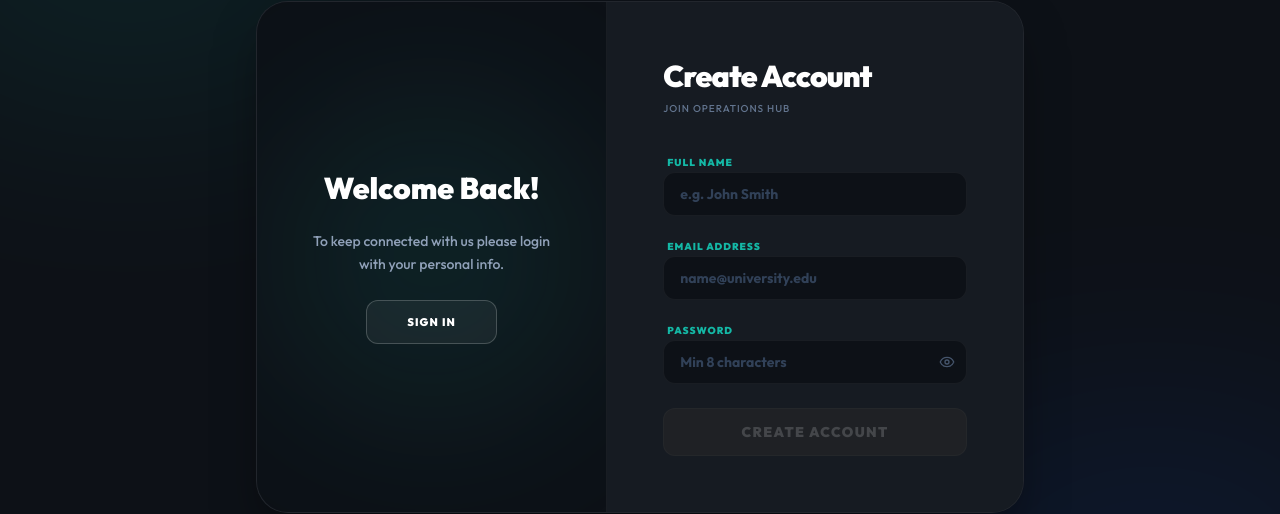
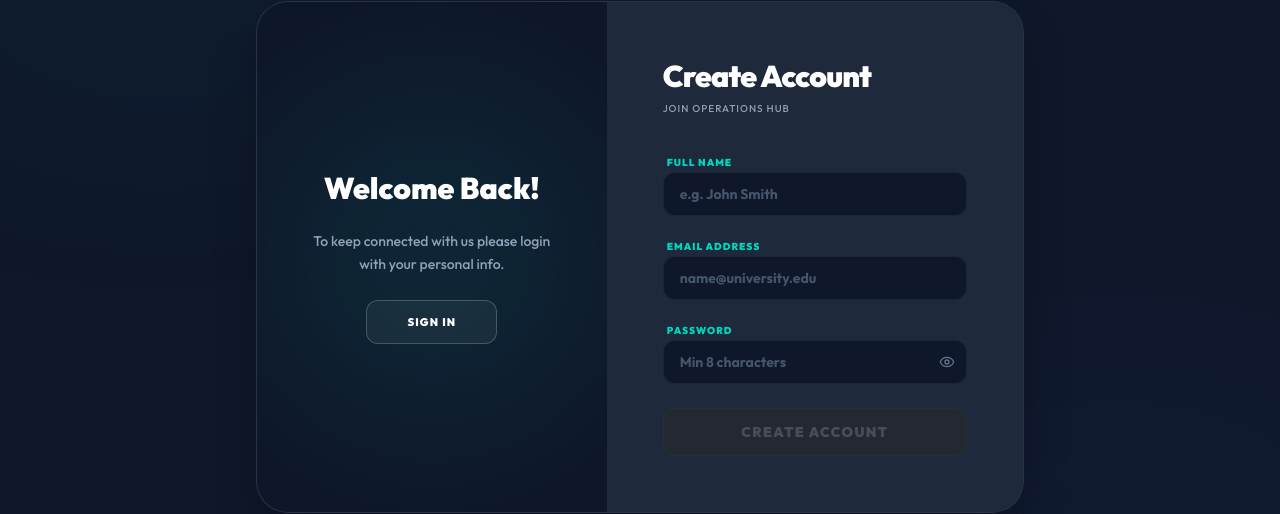
Before and after one commit to NethminiThamel/it3030-paf-2026-smart-campus-WE_419_2.2, a React (Vite) app in the folder frontend/: page /register in a window 1280 px wide. Shown: the part 143-657 px from the top of the page. Built offline with nearby package versions, Linux system fonts and the light colour scheme; no server answers.

Commit message:
UI update of login and registraion page

```diff
--- a/frontend/src/pages/RegisterPage.tsx
+++ b/frontend/src/pages/RegisterPage.tsx
@@ -65,17 +65,17 @@ export function RegisterPage() {
   }
 
   return (
-    <div className="flex h-full items-center justify-center bg-[#0d1117] px-4 font-sans relative overflow-hidden">
-      <div className="absolute top-0 left-0 w-full h-full opacity-10">
-        <div className="absolute top-[-10%] left-[-10%] w-[40%] h-[40%] rounded-full bg-[#14b8a6] blur-[120px]" />
-        <div className="absolute bottom-[-10%] right-[-10%] w-[40%] h-[40%] rounded-full bg-blue-600 blur-[120px]" />
+    <div className="flex h-full items-center justify-center bg-[#0f172a] px-4 font-sans relative overflow-hidden">
+      <div className="absolute top-0 left-0 w-full h-full opacity-20">
+        <div className="absolute top-[-10%] left-[-10%] w-[45%] h-[45%] rounded-full bg-teal-500/20 blur-[120px]" />
+        <div className="absolute bottom-[-10%] right-[-10%] w-[45%] h-[45%] rounded-full bg-blue-500/20 blur-[120px]" />
       </div>
 
-      <div className="flex w-full max-w-[768px] overflow-hidden rounded-[2rem] bg-[#161b22] shadow-2xl shadow-black/50 border border-white/5 relative z-10 my-10">
+      <div className="flex w-full max-w-[768px] overflow-hidden rounded-[2rem] bg-[#1e293b] shadow-2xl shadow-black/40 border border-white/5 relative z-10 my-10">
 
         {/* Left Side: Toggle Panel */}
-        <div className="hidden flex-1 flex-col items-center justify-center bg-[#0d1117] p-12 text-center text-white sm:flex relative overflow-hidden border-r border-white/5">
-          <div className="absolute top-1/2 left-1/2 -translate-x-1/2 -translate-y-1/2 w-80 h-80 bg-[#14b8a6]/10 rounded-full blur-[80px]" />
+        <div className="hidden flex-1 flex-col items-center justify-center bg-[#0f172a] p-12 text-center text-white sm:flex relative overflow-hidden">
+          <div className="absolute top-1/2 left-1/2 -translate-x-1/2 -translate-y-1/2 w-80 h-80 bg-teal-500/10 rounded-full blur-[80px]" />
 
           <div className="relative z-10 space-y-6">
             <h2 className="text-3xl font-black">Welcome Back!</h2>
@@ -84,7 +84,7 @@ export function RegisterPage() {
             </p>
             <Link
               to="/"
-              className="inline-flex h-11 items-center rounded-xl border border-white/20 bg-white/5 px-10 text-[11px] font-black uppercase tracking-widest transition-all hover:bg-white hover:text-black"
+              className="inline-flex h-11 items-center rounded-xl border border-white/20 bg-white/5 px-10 text-[11px] font-black uppercase tracking-widest transition-all hover:bg-white hover:text-[#0f172a]"
             >
               Sign In
             </Link>
@@ -92,10 +92,10 @@ export function RegisterPage() {
         </div>
 
         {/* Right Side: Form */}
-        <div className="flex flex-[1.2] flex-col justify-center p-10 sm:p-14 bg-[#161b22]">
+        <div className="flex flex-[1.2] flex-col justify-center p-10 sm:p-14 bg-[#1e293b]">
           <div className="mb-8 text-center sm:text-left">
             <h1 className="text-3xl font-black tracking-tight text-white">Create Account</h1>
-            <p className="mt-2 text-sm font-medium text-slate-500 uppercase tracking-widest text-[10px]">Join Operations Hub</p>
+            <p className="mt-2 text-sm font-medium text-slate-400 uppercase tracking-widest text-[10px]">Join Operations Hub</p>
           </div>
 
           {error && (
@@ -107,10 +107,10 @@ export function RegisterPage() {
 
           <div className="space-y-4">
             <div className="space-y-1">
-              <label className={`ml-1 text-[10px] font-black uppercase tracking-widest transition-colors ${touched.fullName && nameError ? 'text-red-500' : 'text-[#14b8a6]'}`}>Full Name</label>
+              <label className={`ml-1 text-[10px] font-black uppercase tracking-widest transition-colors ${touched.fullName && nameError ? 'text-red-500' : 'text-teal-400'}`}>Full Name</label>
               <input
                 type="text"
-                className={`h-11 w-full rounded-xl border bg-[#0d1117] px-4 text-sm font-bold text-white outline-none transition-all placeholder:text-slate-700 focus:ring-1 ${touched.fullName && nameError ? 'border-red-500/50 ring-red-500/20 focus:border-red-500' : 'border-white/5 focus:ring-[#14b8a6]/50 focus:border-[#14b8a6]'}`}
+                className={`h-11 w-full rounded-xl border bg-[#0f172a] px-4 text-sm font-bold text-white outline-none transition-all placeholder:text-slate-600 focus:ring-1 ${touched.fullName && nameError ? 'border-red-500/50 ring-red-500/20 focus:border-red-500' : 'border-white/5 focus:ring-teal-500/50 focus:border-teal-500'}`}
                 placeholder="e.g. John Smith"
                 value={fullName}
                 onChange={(e) => {
@@ -123,10 +123,10 @@ export function RegisterPage() {
             </div>
 
             <div className="space-y-1">
-              <label className={`ml-1 text-[10px] font-black uppercase tracking-widest transition-colors ${touched.email && !isEmailValid ? 'text-red-500' : 'text-[#14b8a6]'}`}>Email Address</label>
+              <label className={`ml-1 text-[10px] font-black uppercase tracking-widest transition-colors ${touched.email && !isEmailValid ? 'text-red-500' : 'text-teal-400'}`}>Email Address</label>
               <input
                 type="email"
-                className={`h-11 w-full rounded-xl border bg-[#0d1117] px-4 text-sm font-bold text-white outline-none transition-all placeholder:text-slate-700 focus:ring-1 ${touched.email && !isEmailValid ? 'border-red-500/50 ring-red-500/20 focus:border-red-500' : 'border-white/5 focus:ring-[#14b8a6]/50 focus:border-[#14b8a6]'}`}
+                className={`h-11 w-full rounded-xl border bg-[#0f172a] px-4 text-sm font-bold text-white outline-none transition-all placeholder:text-slate-600 focus:ring-1 ${touched.email && !isEmailValid ? 'border-red-500/50 ring-red-500/20 focus:border-red-500' : 'border-white/5 focus:ring-teal-500/50 focus:border-teal-500'}`}
                 placeholder="name@university.edu"
                 value={email}
                 onChange={(e) => {
@@ -139,11 +139,11 @@ export function RegisterPage() {
             </div>
 
             <div className="space-y-1">
-              <label className={`ml-1 text-[10px] font-black uppercase tracking-widest transition-colors ${touched.password && !isPasswordValid ? 'text-red-500' : 'text-[#14b8a6]'}`}>Password</label>
+              <label className={`ml-1 text-[10px] font-black uppercase tracking-widest transition-colors ${touched.password && !isPasswordValid ? 'text-red-500' : 'text-teal-400'}`}>Password</label>
               <div className="relative">
                 <input
                   type={showPass ? 'text' : 'password'}
-                  className={`h-11 w-full rounded-xl border bg-[#0d1117] px-4 pr-10 text-sm font-bold text-white outline-none transition-all placeholder:text-slate-700 focus:ring-1 ${touched.password && !isPasswordValid ? 'border-red-500/50 ring-red-500/20 focus:border-red-500' : 'border-white/5 focus:ring-[#14b8a6]/50 focus:border-[#14b8a6]'}`}
+                  className={`h-11 w-full rounded-xl border bg-[#0f172a] px-4 pr-10 text-sm font-bold text-white outline-none transition-all placeholder:text-slate-600 focus:ring-1 ${touched.password && !isPasswordValid ? 'border-red-500/50 ring-red-500/20 focus:border-red-500' : 'border-white/5 focus:ring-teal-500/50 focus:border-teal-500'}`}
                   placeholder="Min 8 characters"
                   value={password}
                   onChange={(e) => {
@@ -152,7 +152,7 @@ export function RegisterPage() {
                   }}
                   onBlur={() => setTouched(p => ({ ...p, password: true }))}
                 />
-                <button type="button" onClick={() => setShowPass(!showPass)} className="absolute right-3 top-1/2 -translate-y-1/2 text-slate-600 hover:text-white transition-colors">
+                <button type="button" onClick={() => setShowPass(!showPass)} className="absolute right-3 top-1/2 -translate-y-1/2 text-slate-500 hover:text-white transition-colors">
                   {showPass ? <EyeOff size={16} /> : <Eye size={16} />}
                 </button>
               </div>
@@ -162,7 +162,7 @@ export function RegisterPage() {
             <button
               disabled={busy || !fullName.trim() || !email.trim() || password.length < 8 || !isLettersOnly}
               onClick={handleRegister}
-              className={`mt-2 h-12 w-full rounded-xl text-sm font-black uppercase tracking-widest transition-all active:scale-95 disabled:opacity-50 disabled:grayscale disabled:cursor-not-allowed ${busy || !fullName.trim() || !email.trim() || password.length < 8 || !isLettersOnly ? 'bg-slate-800 text-slate-500 border border-white/5 shadow-none' : 'bg-[#14b8a6] text-white shadow-lg shadow-[#14b8a6]/20 hover:bg-[#0d9488]'}`}
+              className={`mt-2 h-12 w-full rounded-xl text-sm font-black uppercase tracking-widest transition-all active:scale-95 disabled:opacity-50 disabled:grayscale disabled:cursor-not-allowed ${busy || !fullName.trim() || !email.trim() || password.length < 8 || !isLettersOnly ? 'bg-slate-800 text-slate-500 border border-white/5 shadow-none' : 'bg-teal-500 text-white shadow-lg shadow-teal-500/20 hover:bg-teal-600'}`}
             >
               {busy ? 'Creating Hub...' : 'Create Account'}
             </button>
@@ -171,11 +171,10 @@ export function RegisterPage() {
           {isGoogleClientConfigured() && (
             <div className="mt-8 flex flex-col items-center border-t border-white/5 pt-8">
               <div className="mb-6 text-center space-y-1">
-                <span className="text-[10px] font-black uppercase tracking-[0.2em] text-[#14b8a6]">Instant Onboarding</span>
+                <span className="text-[10px] font-black uppercase tracking-[0.2em] text-teal-400">Instant Onboarding</span>
                 <p className="text-[11px] font-bold text-slate-400">
                   Join with your organization account instantly.
                 </p>
-                <p className="text-[9px] font-medium text-slate-600 uppercase tracking-widest mt-1">Single Sign-On Integration</p>
               </div>
               <div className="w-full max-w-[340px] [&>div]:!w-full [&>div>div]:!w-full [&_iframe]:!w-full">
                 <GoogleLogin
```
Also changed, not shown: frontend/src/pages/LoginPage.tsx (+21 -26 lines), 1 other file (tests, documents, lock files or other folders).
